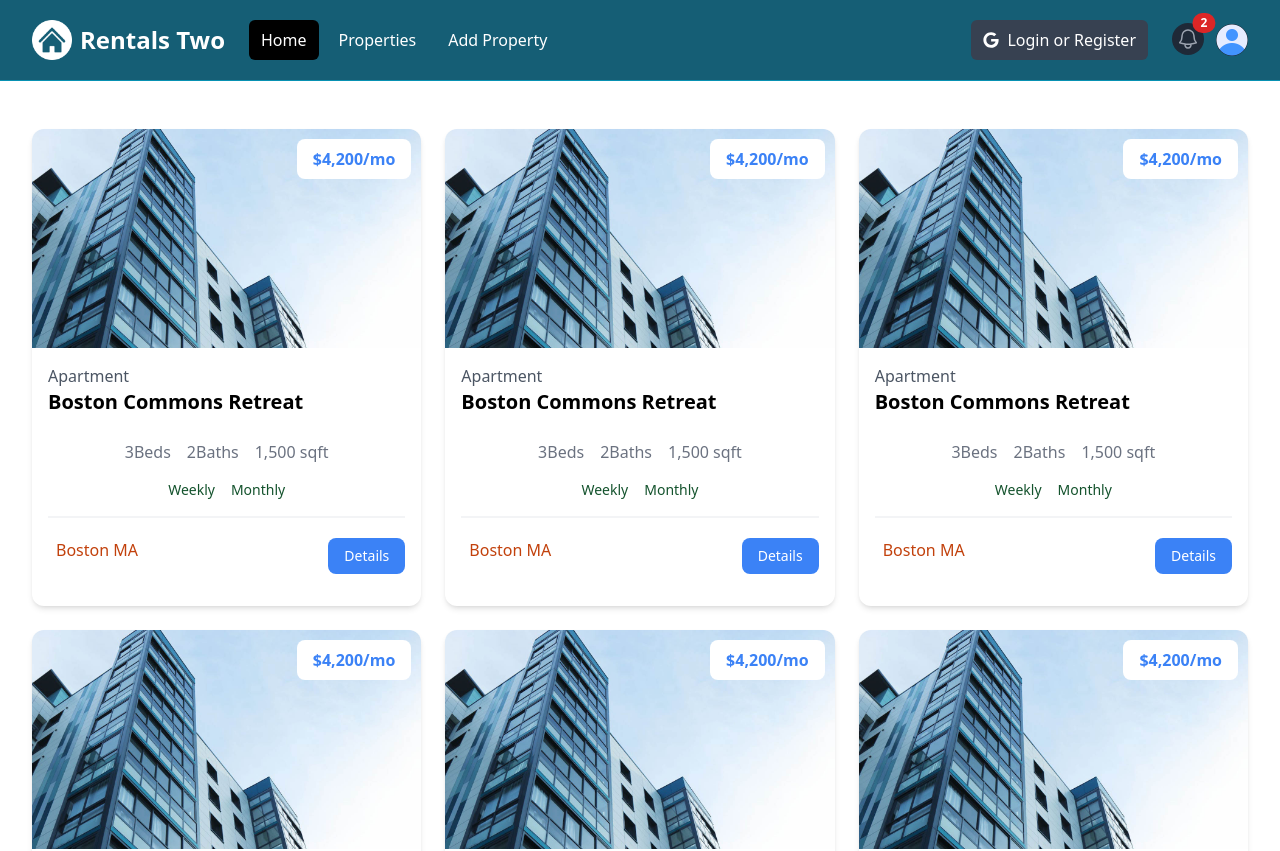
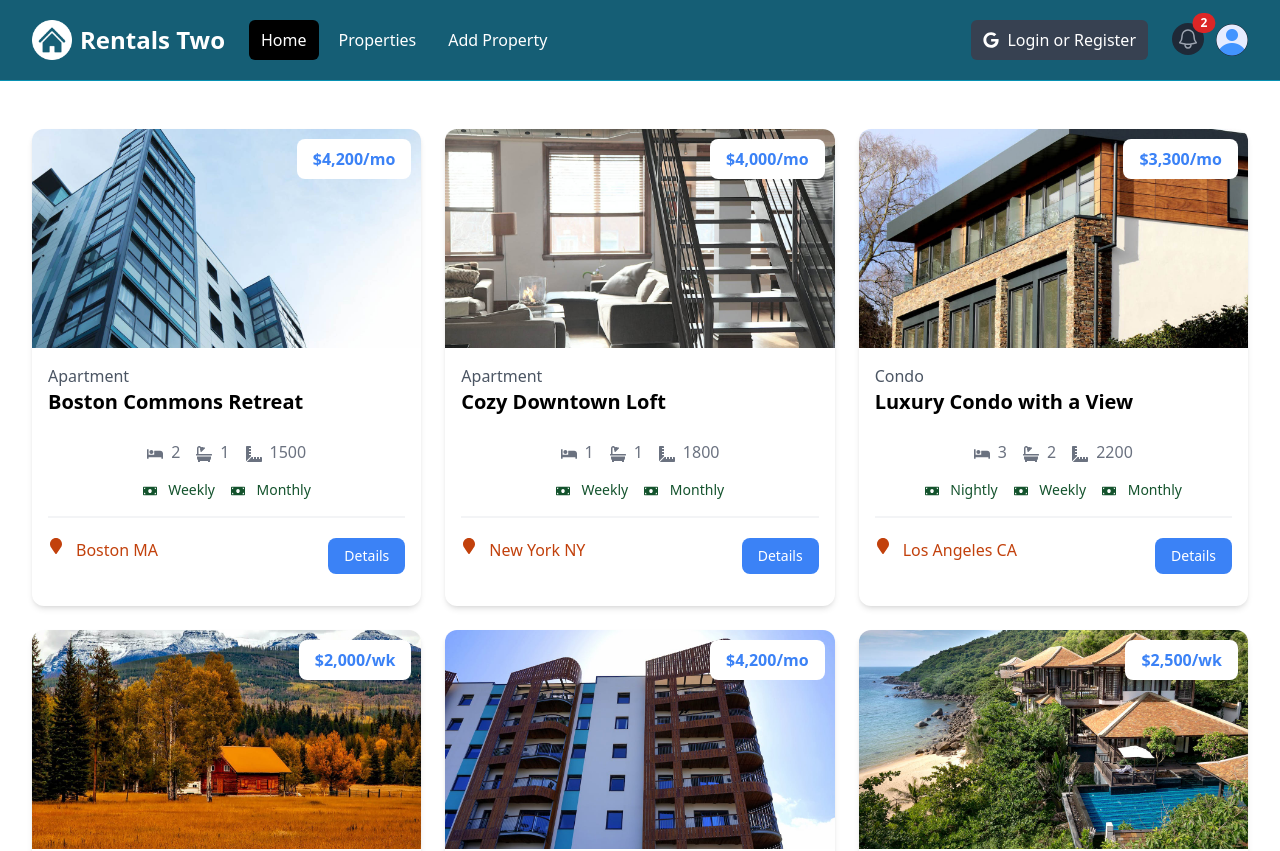
Before and after one commit to heliosalesjr/rentals2, a Next.js app: page /properties in a window 1280 px wide. Shown: the top 851 px of the page. Built offline with nearby package versions, Linux system fonts and the light colour scheme.

Commit message:
dynamic data for the cards

```diff
--- a/components/PropertyCard.jsx
+++ b/components/PropertyCard.jsx
@@ -1,61 +1,97 @@
-import React from 'react'
+import Image from "next/image"
+import Link from "next/link"
+import {
+    FaBed,
+    FaBath,
+    FaRulerCombined,
+    FaMoneyBill,
+    FaMapMarker,
+  } from 'react-icons/fa';
 
-const PropertyCard = () => {
+const PropertyCard = ( { property } ) => {
+
+    const getRateDisplayed = () => {
+        const { rates } = property;
+
+        if (rates.monthly) {
+            return `${rates.monthly.toLocaleString()}/mo`;
+        } else if (rates.weekly) {
+            return `${rates.weekly.toLocaleString()}/wk`;
+        } else if (rates.nightly) {
+            return `${rates.nightly.toLocaleString()}/night`;
+        }
+
+    }
   return (
     <div className="rounded-xl shadow-md relative">
-            <img
-              src="images/properties/a1.jpg"
+            <Image
+              src={`/images/properties/${property.images[0]}`}
               alt=""
+              height={0}
+              width={0}
+              sizes='100vw'
               className='w-full h-auto rounded-t-xl'
+
             />
             <div className="p-4">
               <div className="text-left md:text-center lg:text-left mb-6">
-                <div className="text-gray-600">Apartment</div>
-                <h3 className="text-xl font-bold">Boston Commons Retreat</h3>
+                <div className="text-gray-600">{property.type}</div>
+                <h3 className="text-xl font-bold">{property.name}</h3>
               </div>
               <h3
                 className="absolute top-[10px] right-[10px] bg-white px-4 py-2 rounded-lg text-blue-500 font-bold text-right md:text-center lg:text-right"
               >
-                $4,200/mo
+                ${ getRateDisplayed() }
               </h3>
 
               <div className="flex justify-center gap-4 text-gray-500 mb-4">
                 <p>
-                  <i className="fa-solid fa-bed"></i> 3
-                  <span className="md:hidden lg:inline">Beds</span>
+                  <FaBed className='inline mr-2' />{property.beds}{' '}
+                  <span className="md:hidden lg:inline"> </span>
                 </p>
                 <p>
-                  <i className="fa-solid fa-bath"></i> 2
-                  <span className="md:hidden lg:inline">Baths</span>
+                <FaBath className='inline mr-2' />{property.baths} {' '}
+                  <span className="md:hidden lg:inline"></span>
                 </p>
                 <p>
-                  <i className="fa-solid fa-ruler-combined"></i>
-                  1,500 <span className="md:hidden lg:inline">sqft</span>
+                <FaRulerCombined className='inline mr-2' />{property.square_feet}
+                 <span className="md:hidden lg:inline"></span>
                 </p>
               </div>
 
-              <div
-                className="flex justify-center gap-4 text-green-900 text-sm mb-4"
-              >
-                <p><i className="fa-solid fa-money-bill"></i> Weekly</p>
-                <p><i className="fa-solid fa-money-bill"></i> Monthly</p>
+              <div className='flex justify-center gap-4 text-green-900 text-sm mb-4'>
+                {property.rates.nightly && (
+                  <p>
+                    <FaMoneyBill className='inline mr-2' /> Nightly
+                  </p>
+                )}
+
+                {property.rates.weekly && (
+                  <p>
+                    <FaMoneyBill className='inline mr-2' /> Weekly
+                  </p>
+                )}
+
+                {property.rates.monthly && (
+                  <p>
+                    <FaMoneyBill className='inline mr-2' /> Monthly
+                  </p>
+                )}
               </div>
 
               <div className="border border-gray-100 mb-5"></div>
 
               <div className="flex flex-col lg:flex-row justify-between mb-4">
                 <div className="flex align-middle gap-2 mb-4 lg:mb-0">
-                  <i
-                    className="fa-solid fa-location-dot text-lg text-orange-700"
-                  ></i>
-                  <span className="text-orange-700"> Boston MA </span>
+                <FaMapMarker className='text-orange-700 mr-1' />
+                  <span className="text-orange-700"> {property.location.city} {property.location.state}</span>
                 </div>
-                <a
-                  href="property.html"
+                <Link
+                  href={`/properties/${property._id}`}
                   className="h-[36px] bg-blue-500 hover:bg-blue-600 text-white px-4 py-2 rounded-lg text-center text-sm"
                 >
                   Details
-                </a>
+                </Link>
               </div>
             </div>
           </div>
```
